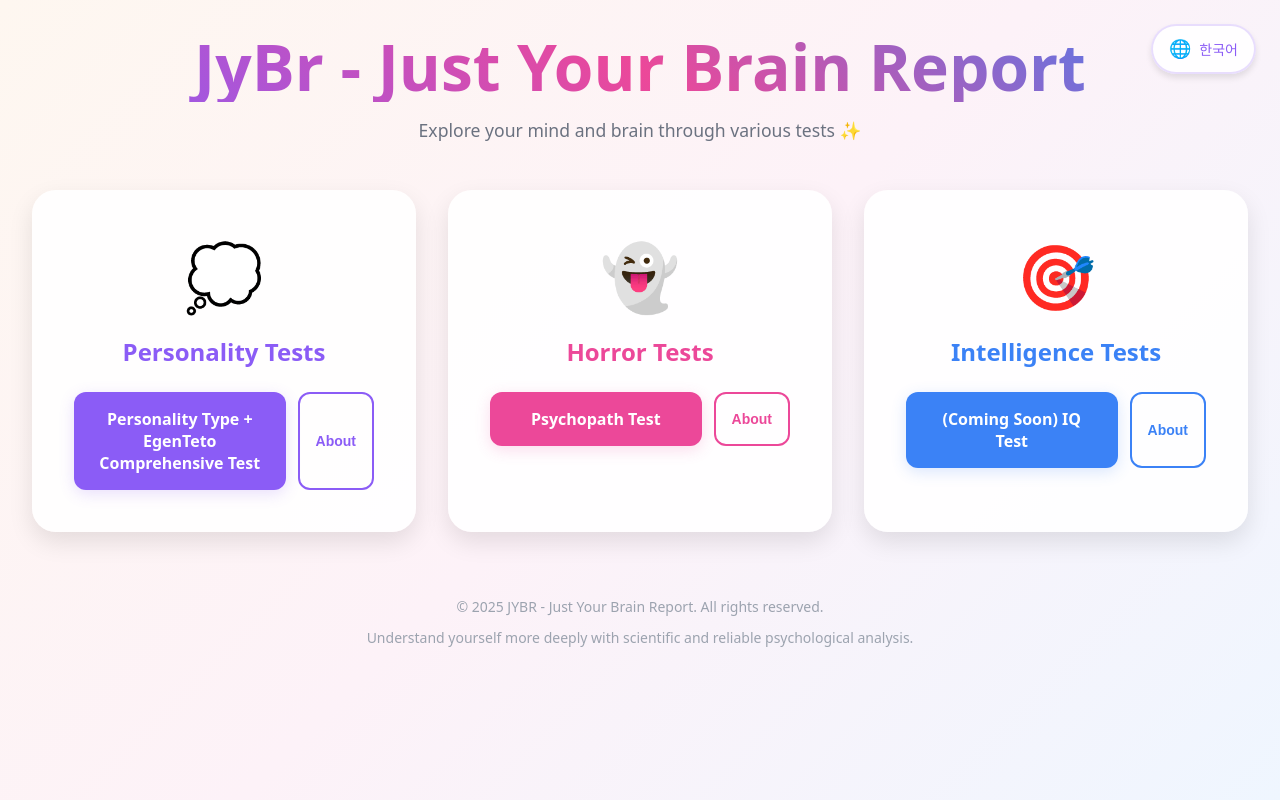
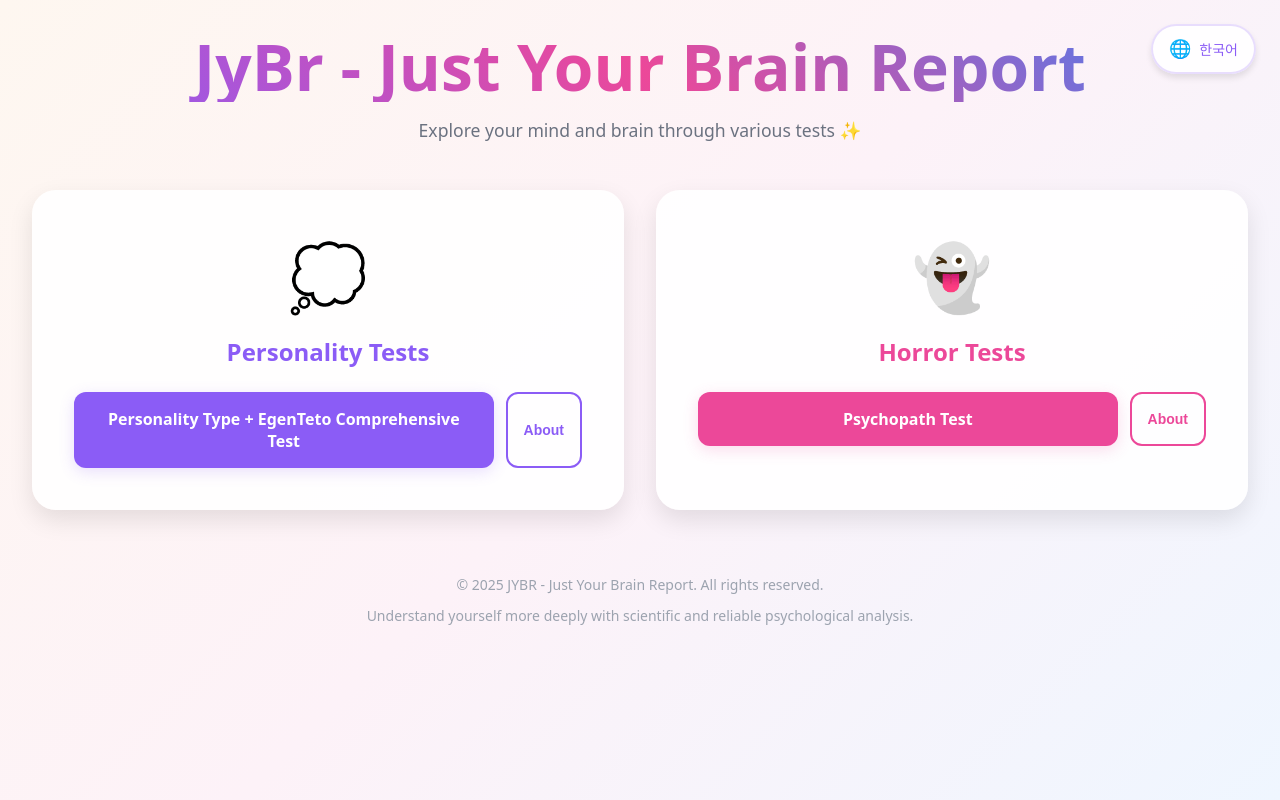
Before and after one commit to koreanjys/jybr, a React (Vite) app in the folder client/: page / in a window 1280 px wide. Built offline with nearby package versions, Linux system fonts and the light colour scheme.

Commit message:
feat: 지능테스트 아이큐 테스트 카테고리 임시 비활성화
- 준비 중인 아이큐 테스트 카테고리를 주석 처리로 화면에서 제거
- 성향테스트와 공포테스트만 노출되도록 수정
- 향후 아이큐 테스트 준비 완료 시 주석 해제 예정

```diff
--- a/client/src/pages/home.tsx
+++ b/client/src/pages/home.tsx
@@ -33,19 +33,19 @@ function HomePage() {
         },
       ]
     },
-    {
-      title: t('home.categories.intelligence.title'),
-      emoji: "🎯",
-      color: "#3b82f6",
-      description: t('home.categories.intelligence.description'),
-      tests: [
-        {
-          name: t('home.categories.intelligence.tests.iq'),
-          url: "#",
-          aboutPath: "/about/iq"
-        },
-      ]
-    }
+    // {
+    //   title: t('home.categories.intelligence.title'),
+    //   emoji: "🎯",
+    //   color: "#3b82f6",
+    //   description: t('home.categories.intelligence.description'),
+    //   tests: [
+    //     {
+    //       name: t('home.categories.intelligence.tests.iq'),
+    //       url: "#",
+    //       aboutPath: "/about/iq"
+    //     },
+    //   ]
+    // }
   ];
 
   return (
```
